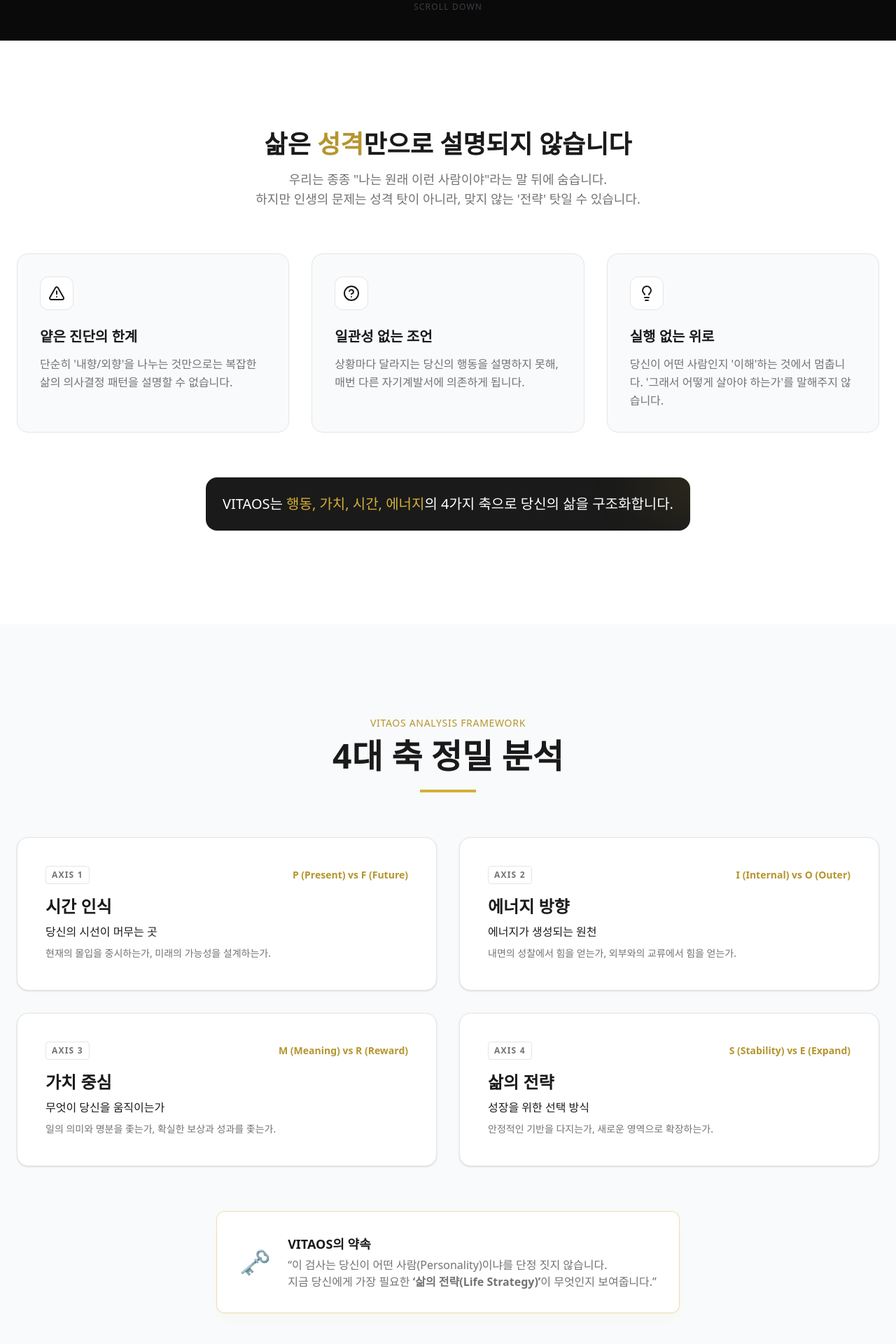
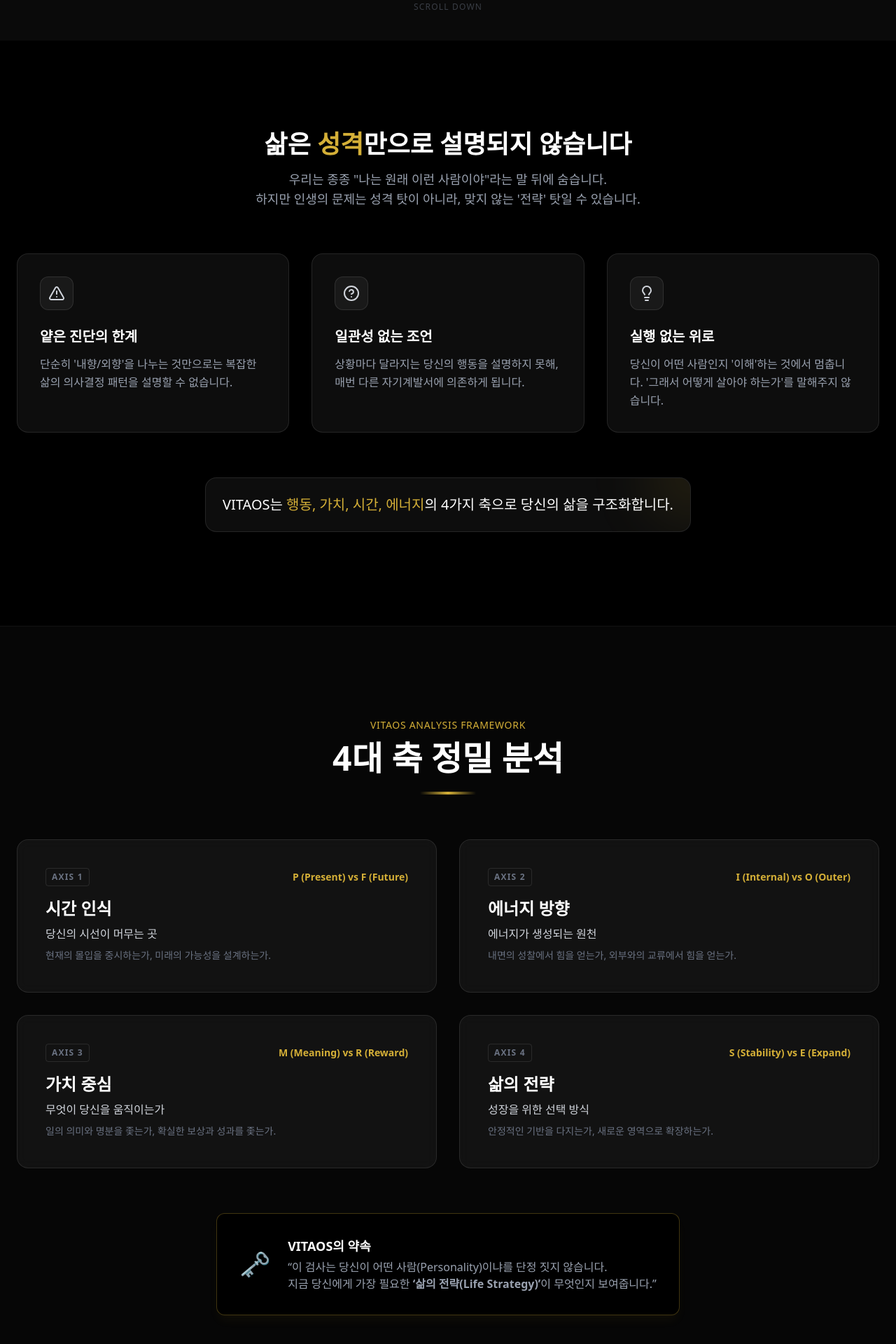
Before and after one commit to LYJ723/vitaos-life, a Next.js app: page / in a window 1280 px wide. Shown: the part 742-2662 px from the top of the page at 70% size. Built offline with nearby package versions, Linux system fonts and the light colour scheme; a web font is replaced by a local one.

Commit message:
feat: Redesign entire landing page with Deep Dark & Gold theme

```diff
--- a/app/globals.css
+++ b/app/globals.css
@@ -1,17 +1,18 @@
 @import "tailwindcss";
 
 @theme {
-  --color-background: #FAFAFA;
-  --color-foreground: #1A1A1A;
+  --color-background: #0A0A0A;
+  --color-foreground: #EDEDED;
 
   /* Custom Colors */
   --color-gold: #D4AF37;
   --color-gold-light: #F4E5B0;
   --color-gold-dark: #B5952F;
-  --color-charcoal: #1A1A1A;
-  --color-muted: #F5F5F5;
-  --color-muted-foreground: #737373;
-  --color-border: #E5E5E5;
+  --color-charcoal: #0A0A0A;
+  /* Re-purposed/Kept for compat */
+  --color-muted: #171717;
+  --color-muted-foreground: #A1A1AA;
+  --color-border: #27272A;
 
   /* Fonts */
   --font-sans: var(--font-inter), ui-sans-serif, system-ui, sans-serif;
@@ -25,7 +26,12 @@
   font-family: var(--font-sans);
 }
 
-h1, h2, h3, h4, h5, h6 {
+h1,
+h2,
+h3,
+h4,
+h5,
+h6 {
   font-family: var(--font-serif);
 }
 
--- a/components/layout/footer.tsx
+++ b/components/layout/footer.tsx
@@ -5,7 +5,7 @@
     const currentYear = new Date().getFullYear();
 
     return (
-        <footer className="bg-white border-t border-border py-12">
+        <footer className="bg-black border-t border-white/10 py-12">
             <Container>
                 <div className="flex flex-col md:flex-row justify-between items-center gap-6">
                     <div className="flex flex-col items-center md:items-start gap-2">
--- a/components/sections/framework.tsx
+++ b/components/sections/framework.tsx
@@ -33,36 +33,36 @@
 
 export function Framework() {
     return (
-        <Section id="framework" className="bg-gray-50">
+        <Section id="framework" className="bg-black/40 border-y border-white/5">
             <Container>
                 <div className="text-center mb-16">
-                    <span className="text-gold-dark font-medium tracking-wider uppercase text-sm">VITAOS Analysis Framework</span>
-                    <h2 className="text-3xl md:text-5xl font-serif font-bold mt-3 mb-6">4대 축 정밀 분석</h2>
-                    <div className="w-20 h-1 bg-gold mx-auto" />
+                    <span className="text-gold font-medium tracking-wider uppercase text-sm">VITAOS Analysis Framework</span>
+                    <h2 className="text-3xl md:text-5xl font-serif font-bold mt-3 mb-6 text-white">4대 축 정밀 분석</h2>
+                    <div className="w-20 h-1 bg-gradient-to-r from-transparent via-gold to-transparent mx-auto" />
                 </div>
 
                 <div className="grid md:grid-cols-2 gap-6 lg:gap-8">
                     {axes.map((axis, idx) => (
-                        <div key={idx} className="bg-white p-8 md:p-10 rounded-2xl shadow-sm border border-border hover:border-gold/30 transition-colors">
+                        <div key={idx} className="bg-white/5 p-8 md:p-10 rounded-2xl backdrop-blur-sm border border-white/10 hover:border-gold/50 transition-colors group">
                             <div className="flex items-center justify-between mb-4">
-                                <span className="text-xs font-bold text-muted-foreground uppercase tracking-widest border border-border px-2 py-1 rounded">
+                                <span className="text-xs font-bold text-gray-500 uppercase tracking-widest border border-white/10 px-2 py-1 rounded group-hover:text-gold transition-colors">
                                     {axis.code}
                                 </span>
-                                <span className="text-sm font-semibold text-gold-dark">{axis.types}</span>
+                                <span className="text-sm font-semibold text-gold">{axis.types}</span>
                             </div>
-                            <h3 className="text-2xl font-bold font-serif mb-2">{axis.title}</h3>
-                            <p className="text-foreground font-medium mb-2">{axis.desc}</p>
-                            <p className="text-muted-foreground text-sm leading-relaxed">{axis.detail}</p>
+                            <h3 className="text-2xl font-bold font-serif mb-2 text-white">{axis.title}</h3>
+                            <p className="text-gray-300 font-medium mb-2">{axis.desc}</p>
+                            <p className="text-gray-500 text-sm leading-relaxed">{axis.detail}</p>
                         </div>
                     ))}
                 </div>
 
                 <div className="mt-16 text-center">
-                    <div className="inline-flex items-center max-w-4xl bg-white border border-gold/40 rounded-xl p-6 md:p-8 shadow-lg shadow-gold/5 mx-4">
+                    <div className="inline-flex items-center max-w-4xl bg-black border border-gold/30 rounded-xl p-6 md:p-8 shadow-lg shadow-gold/5 mx-4">
                         <span className="text-4xl mr-6 hidden md:block">🗝️</span>
                         <div className="text-left">
-                            <h4 className="text-lg font-bold font-serif mb-1 text-charcoal">VITAOS의 약속</h4>
-                            <p className="text-muted-foreground text-sm md:text-base">
+                            <h4 className="text-lg font-bold font-serif mb-1 text-white">VITAOS의 약속</h4>
+                            <p className="text-gray-400 text-sm md:text-base">
                                 “이 검사는 당신이 어떤 사람(Personality)이냐를 단정 짓지 않습니다.<br />
                                 지금 당신에게 가장 필요한 <strong>‘삶의 전략(Life Strategy)’</strong>이 무엇인지 보여줍니다.”
                             </p>
--- a/components/sections/how-it-works.tsx
+++ b/components/sections/how-it-works.tsx
@@ -21,24 +21,24 @@
 
 export function HowItWorks() {
     return (
-        <Section id="how-it-works" className="bg-white">
+        <Section id="how-it-works" className="bg-black">
             <Container>
                 <div className="text-center mb-16">
-                    <h2 className="text-3xl md:text-5xl font-serif font-bold mb-4">How It Works</h2>
-                    <p className="text-muted-foreground">단 15분, 당신의 삶을 재설계하는 시간</p>
+                    <h2 className="text-3xl md:text-5xl font-serif font-bold mb-4 text-white">How It Works</h2>
+                    <p className="text-gray-500">단 15분, 당신의 삶을 재설계하는 시간</p>
                 </div>
 
                 <div className="grid md:grid-cols-3 gap-8 relative">
                     {/* Connector Line (Desktop) */}
-                    <div className="hidden md:block absolute top-12 left-1/6 right-1/6 h-0.5 bg-gray-100 -z-10" />
+                    <div className="hidden md:block absolute top-12 left-1/6 right-1/6 h-px bg-white/10 -z-10" />
 
                     {steps.map((step, idx) => (
-                        <div key={idx} className="relative flex flex-col items-center text-center">
-                            <div className="w-24 h-24 rounded-full bg-white border border-border shadow-sm flex items-center justify-center mb-6 z-10">
-                                <step.icon className="w-10 h-10 text-gold-dark" />
+                        <div key={idx} className="relative flex flex-col items-center text-center group">
+                            <div className="w-24 h-24 rounded-full bg-black border border-white/20 flex items-center justify-center mb-6 z-10 group-hover:border-gold/50 group-hover:text-gold transition-all">
+                                <step.icon className="w-10 h-10 text-gray-300 group-hover:text-gold transition-colors" />
                             </div>
-                            <h3 className="text-xl font-bold font-serif mb-3">{step.title}</h3>
-                            <p className="text-muted-foreground text-sm leading-relaxed max-w-xs">{step.desc}</p>
+                            <h3 className="text-xl font-bold font-serif mb-3 text-white">{step.title}</h3>
+                            <p className="text-gray-500 text-sm leading-relaxed max-w-xs">{step.desc}</p>
                         </div>
                     ))}
                 </div>
--- a/components/sections/problem.tsx
+++ b/components/sections/problem.tsx
@@ -3,13 +3,13 @@
 
 export function Problem() {
     return (
-        <Section id="intro" className="bg-white">
+        <Section id="intro" className="bg-black text-foreground">
             <Container>
                 <div className="text-center max-w-3xl mx-auto mb-16">
-                    <h2 className="text-3xl md:text-4xl font-serif font-bold text-foreground mb-4">
-                        삶은 <span className="text-gold-dark">성격</span>만으로 설명되지 않습니다
+                    <h2 className="text-3xl md:text-4xl font-serif font-bold text-white mb-4">
+                        삶은 <span className="text-gold">성격</span>만으로 설명되지 않습니다
                     </h2>
-                    <p className="text-lg text-muted-foreground">
+                    <p className="text-lg text-gray-400">
                         우리는 종종 "나는 원래 이런 사람이야"라는 말 뒤에 숨습니다.
                         <br className="hidden md:block" />하지만 인생의 문제는 성격 탓이 아니라, 맞지 않는 '전략' 탓일 수 있습니다.
                     </p>
@@ -35,19 +35,19 @@
                     ].map((item, idx) => (
                         <div
                             key={idx}
-                            className="group p-8 rounded-2xl border border-border bg-gray-50 hover:bg-white hover:shadow-xl transition-all duration-300 hover:-translate-y-1"
+                            className="group p-8 rounded-2xl border border-white/10 bg-white/5 hover:bg-white/10 hover:border-gold/30 transition-all duration-300 hover:-translate-y-1"
                         >
-                            <div className="w-12 h-12 rounded-xl bg-white border border-border flex items-center justify-center mb-6 group-hover:border-gold/50 group-hover:bg-gold/5 transition-colors">
-                                <item.icon className="w-6 h-6 text-charcoal group-hover:text-gold-dark" />
+                            <div className="w-12 h-12 rounded-xl bg-white/5 border border-white/10 flex items-center justify-center mb-6 group-hover:border-gold/50 group-hover:bg-gold/10 transition-colors">
+                                <item.icon className="w-6 h-6 text-gray-300 group-hover:text-gold" />
                             </div>
-                            <h3 className="text-xl font-serif font-bold mb-3">{item.title}</h3>
-                            <p className="text-muted-foreground leading-relaxed">{item.desc}</p>
+                            <h3 className="text-xl font-serif font-bold mb-3 text-white">{item.title}</h3>
+                            <p className="text-gray-400 leading-relaxed">{item.desc}</p>
                         </div>
                     ))}
                 </div>
 
                 <div className="mt-16 text-center">
-                    <div className="inline-block p-6 rounded-2xl bg-charcoal text-white relative overflow-hidden">
+                    <div className="inline-block p-6 rounded-2xl bg-white/5 border border-white/10 text-white relative overflow-hidden">
                         <div className="absolute top-0 right-0 w-32 h-32 bg-gold/10 rounded-full -translate-y-1/2 translate-x-1/2 blur-2xl" />
                         <p className="text-lg md:text-xl font-medium relative z-10">
                             VITAOS는 <span className="text-gold">행동, 가치, 시간, 에너지</span>의 4가지 축으로 당신의 삶을 구조화합니다.
```
Also changed, not shown: components/layout/header.tsx (+6 -6 lines), components/sections/assessment-wizard.tsx (+28 -28 lines), components/sections/faq.tsx (+7 -7 lines), components/sections/pricing.tsx (+18 -18 lines), components/sections/sample-report.tsx (+18 -18 lines).
